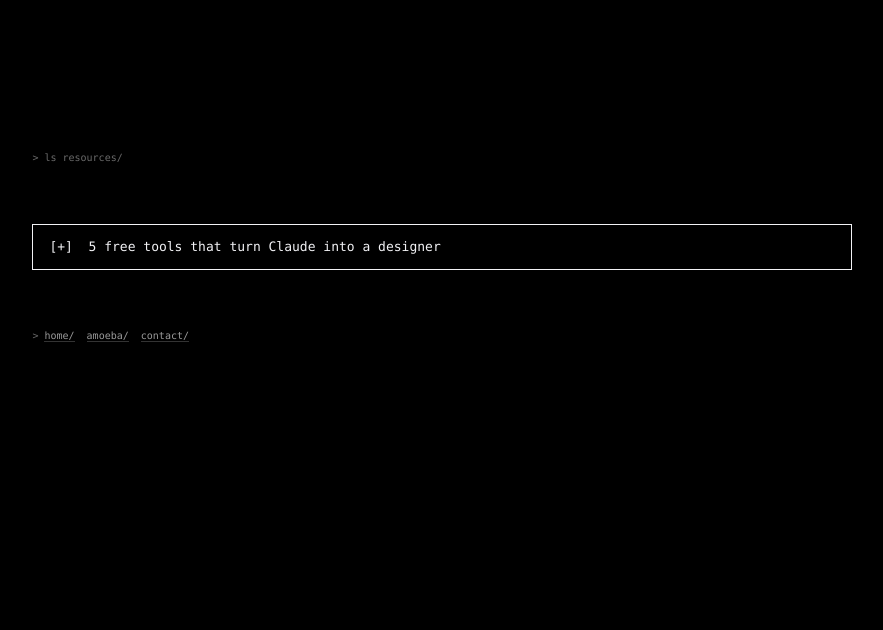
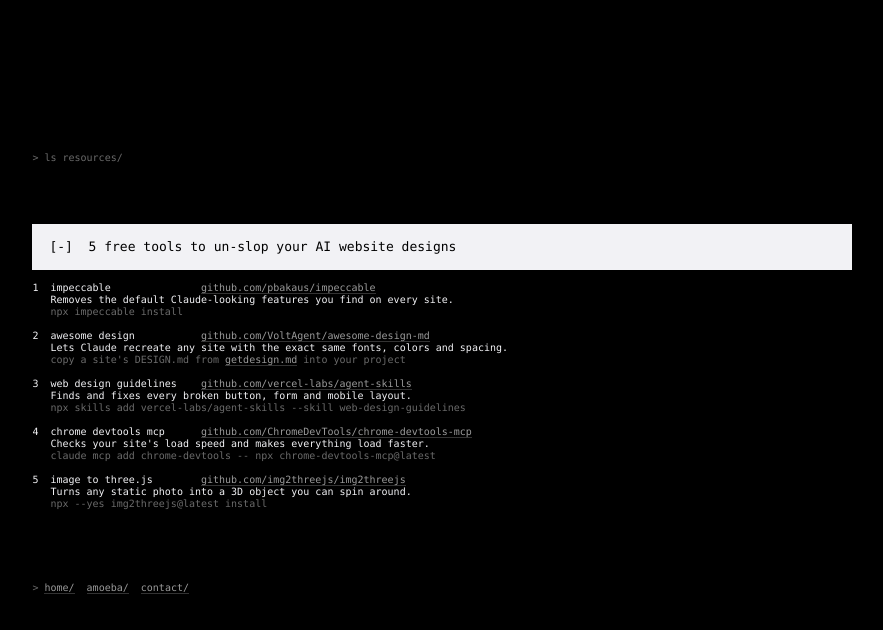
Before and after one commit to prometheus181/prometheus181.github.io, a plain HTML site: page resources.html in a window 1280 px wide. Shown: the whole page, without its empty margins (70-953 px from the left). Drawn offline with Linux system fonts and the light colour scheme.

Commit message:
Update five tools resources

```diff
--- a/resources.html
+++ b/resources.html
@@ -14,28 +14,28 @@
   <main class="term">
     <div class="tline dim">&gt; ls resources/</div>
     <div class="tline sp"></div>
-    <details class="vid">
-      <summary>5 free tools that turn Claude into a designer</summary>
+    <details class="vid" open>
+      <summary>5 free tools to un-slop your AI website designs</summary>
       <div class="tline sp"></div>
       <div class="tline">1  impeccable               <a href="https://github.com/pbakaus/impeccable" target="_blank" rel="noopener">github.com/pbakaus/impeccable</a></div>
-      <div class="tline">   Scans every UI file Claude creates so you stop getting AI slop.</div>
-      <div class="tline dim">   npx skills add pbakaus/impeccable</div>
+      <div class="tline">   Removes the default Claude-looking features you find on every site.</div>
+      <div class="tline dim">   npx impeccable install</div>
       <div class="tline sp"></div>
-      <div class="tline">2  web design guidelines    <a href="https://github.com/vercel-labs/agent-skills" target="_blank" rel="noopener">github.com/vercel-labs/agent-skills</a></div>
-      <div class="tline">   Audits your code against Vercel's design rules before you ship.</div>
+      <div class="tline">2  awesome design           <a href="https://github.com/VoltAgent/awesome-design-md" target="_blank" rel="noopener">github.com/VoltAgent/awesome-design-md</a></div>
+      <div class="tline">   Lets Claude recreate any site with the exact same fonts, colors and spacing.</div>
+      <div class="tline dim">   copy a site's DESIGN.md from <a href="https://getdesign.md" target="_blank" rel="noopener">getdesign.md</a> into your project</div>
+      <div class="tline sp"></div>
+      <div class="tline">3  web design guidelines    <a href="https://github.com/vercel-labs/agent-skills" target="_blank" rel="noopener">github.com/vercel-labs/agent-skills</a></div>
+      <div class="tline">   Finds and fixes every broken button, form and mobile layout.</div>
       <div class="tline dim">   npx skills add vercel-labs/agent-skills --skill web-design-guidelines</div>
       <div class="tline sp"></div>
-      <div class="tline">3  chrome devtools mcp      <a href="https://github.com/ChromeDevTools/chrome-devtools-mcp" target="_blank" rel="noopener">github.com/ChromeDevTools/chrome-devtools-mcp</a></div>
-      <div class="tline">   Claude opens Chrome, screenshots what it built and reads the errors for you.</div>
+      <div class="tline">4  chrome devtools mcp      <a href="https://github.com/ChromeDevTools/chrome-devtools-mcp" target="_blank" rel="noopener">github.com/ChromeDevTools/chrome-devtools-mcp</a></div>
+      <div class="tline">   Checks your site's load speed and makes everything load faster.</div>
       <div class="tline dim">   claude mcp add chrome-devtools -- npx chrome-devtools-mcp@latest</div>
       <div class="tline sp"></div>
-      <div class="tline">4  awesome design           <a href="https://github.com/VoltAgent/awesome-design-md" target="_blank" rel="noopener">github.com/VoltAgent/awesome-design-md</a></div>
-      <div class="tline">   Design systems from real websites, so Claude copies their type, spacing and layouts.</div>
-      <div class="tline dim">   copy one site's DESIGN.md into your project</div>
-      <div class="tline sp"></div>
-      <div class="tline">5  image to code            <a href="https://github.com/Leonxlnx/taste-skill" target="_blank" rel="noopener">github.com/Leonxlnx/taste-skill</a></div>
-      <div class="tline">   Give Claude a screenshot of any site and it rebuilds it in real code.</div>
-      <div class="tline dim">   npx skills add https://github.com/Leonxlnx/taste-skill --skill image-to-code</div>
+      <div class="tline">5  image to three.js        <a href="https://github.com/img2threejs/img2threejs" target="_blank" rel="noopener">github.com/img2threejs/img2threejs</a></div>
+      <div class="tline">   Turns any static photo into a 3D object you can spin around.</div>
+      <div class="tline dim">   npx --yes img2threejs@latest install</div>
       <div class="tline sp"></div>
     </details>
     <div class="tline sp"></div>
```
